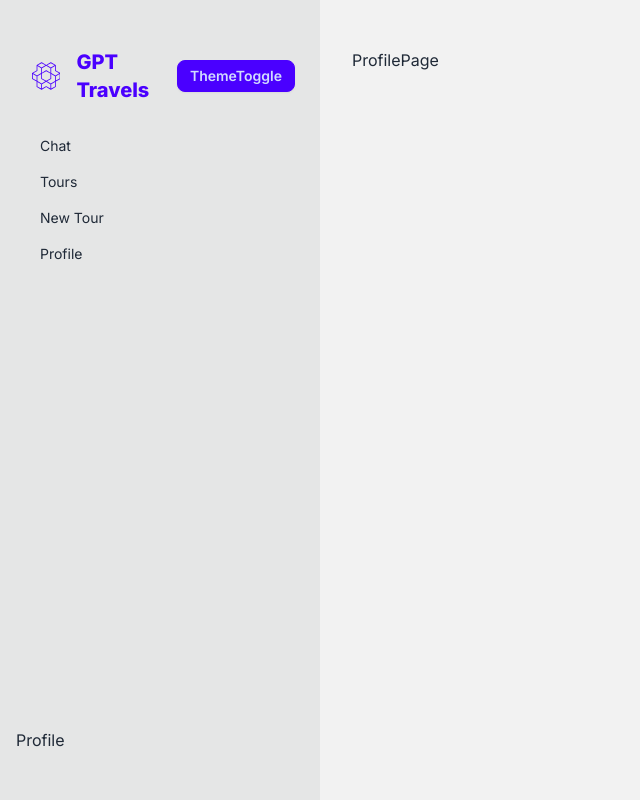
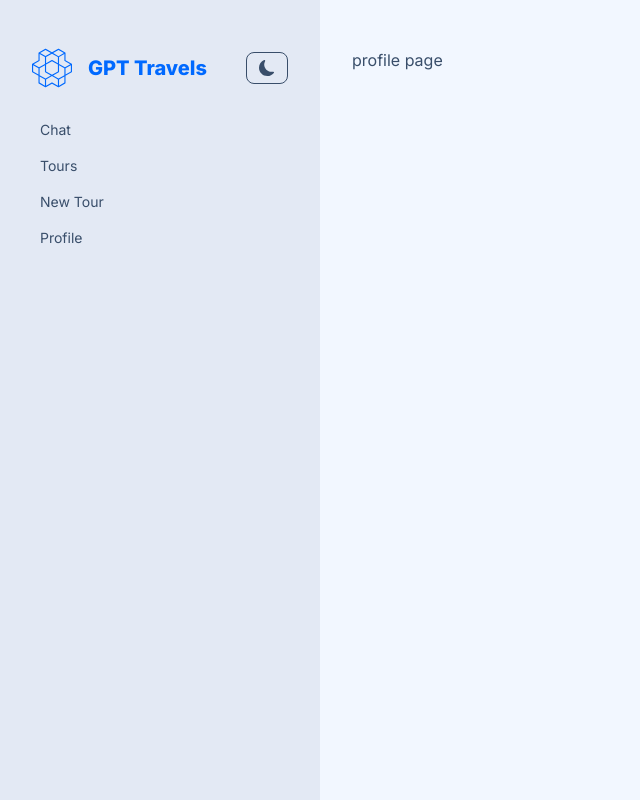
Before and after one commit to aurcin/gpt-travels, a Next.js app: page /profile in a window 1280 px wide. Shown: the whole page, without its empty margins (0-640 px from the left). Built offline with nearby package versions, Linux system fonts and the light colour scheme; no server answers.

Commit message:
sidebar done

```diff
--- a/src/app/(dashboard)/profile/page.tsx
+++ b/src/app/(dashboard)/profile/page.tsx
@@ -1,3 +1,3 @@
 export default function ProfilePage() {
-  return <>ProfilePage</>;
+  return <div>profile page</div>;
 }
--- a/src/components/layout/sidebar/header/index.tsx
+++ b/src/components/layout/sidebar/header/index.tsx
@@ -6,7 +6,9 @@ export default function SidebarHeader() {
   return (
     <div className='flex items-center gap-4 mb-4 px-4'>
       <SiOpenaigym className='w-10 h-10 text-primary' />
-      <div className='text-xl font-extrabold text-primary'>GPT Travels</div>
+      <div className='text-xl font-extrabold text-primary mr-auto'>
+        GPT Travels
+      </div>
       <ThemeToggle />
     </div>
   );
--- a/src/components/layout/sidebar/profile/index.tsx
+++ b/src/components/layout/sidebar/profile/index.tsx
@@ -1,3 +1,15 @@
-export default function Profile() {
-  return <div>Profile</div>;
+import { UserButton, auth, currentUser } from '@clerk/nextjs';
+
+import { home } from '@/utils/paths';
+
+export default async function Profile() {
+  const user = await currentUser();
+  // const { userId } = auth(); // we can access only id if its enough for us
+
+  return (
+    <div className='px-4 flex items-center gap-2'>
+      <UserButton afterSignOutUrl={home()} />
+      <p>{user?.emailAddresses[0].emailAddress}</p>
+    </div>
+  );
 }
--- a/src/components/ui/theme-toggle/index.tsx
+++ b/src/components/ui/theme-toggle/index.tsx
@@ -1,3 +1,37 @@
+'use client';
+
+import { useEffect, useState } from 'react';
+import { BsMoonFill, BsSunFill } from 'react-icons/bs';
+
+const themes = {
+  winter: 'winter',
+  dracula: 'dracula',
+};
+
 export default function ThemeToggle() {
-  return <button className='btn btn-primary btn-sm'>ThemeToggle</button>;
+  const [theme, setTheme] = useState<string>(themes.winter);
+
+  useEffect(() => {
+    document.documentElement.setAttribute('data-theme', theme);
+  }, [theme]);
+
+  function toggleTheme() {
+    setTheme(prev => {
+      if (prev === themes.winter) {
+        return themes.dracula;
+      }
+
+      return themes.winter;
+    });
+  }
+
+  return (
+    <button className='btn btn-sm btn-outline' onClick={toggleTheme}>
+      {theme === themes.winter ? (
+        <BsMoonFill className='h-4 w-4' />
+      ) : (
+        <BsSunFill className='h-4 w-4' />
+      )}
+    </button>
+  );
 }
--- a/tailwind.config.ts
+++ b/tailwind.config.ts
@@ -16,5 +16,9 @@ const config: Config = {
     },
   },
   plugins: [require('@tailwindcss/typography'), require('daisyui')],
+  daisyui: {
+    themes: ['winter', 'dracula'],
+  },
 };
+
 export default config;
```
